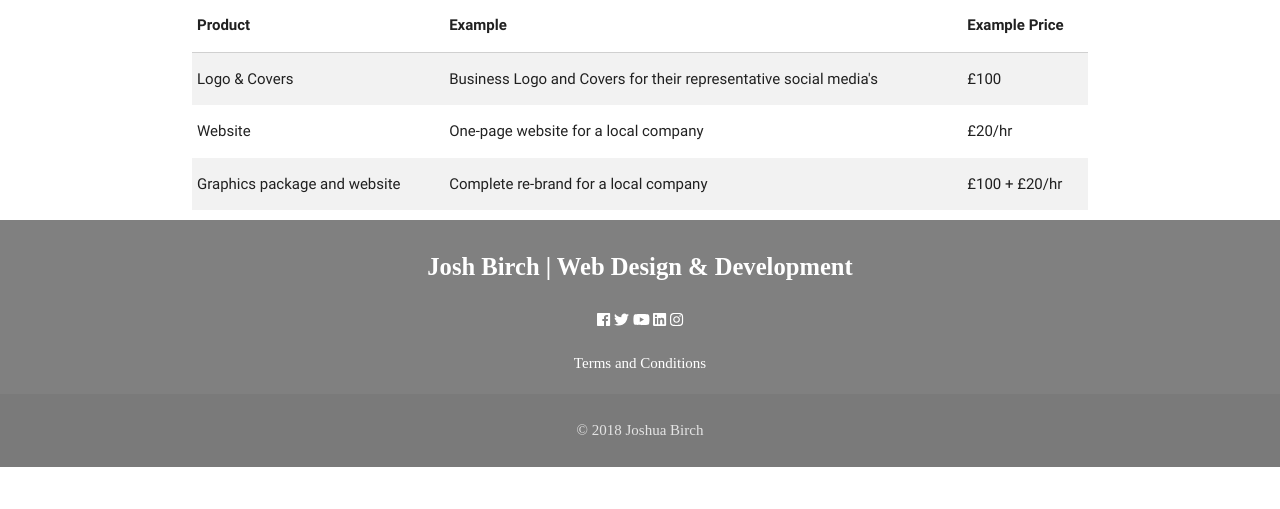
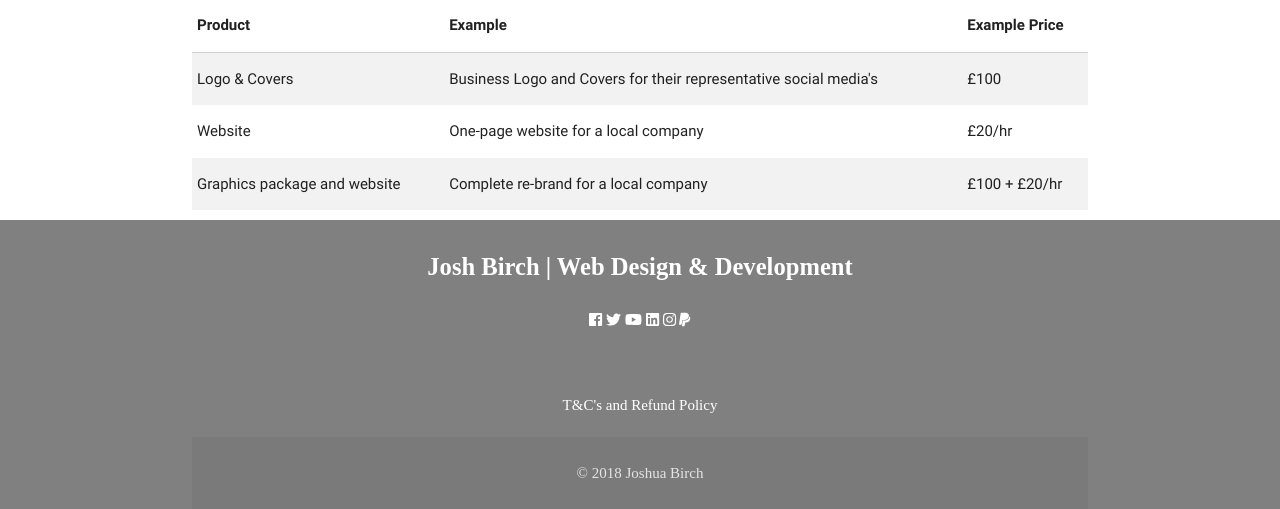
Before and after one commit to SSCBirchJosh/sscbirchjosh.github.io, a PHP site: page / in a window 1280 px wide. Shown: the part 2783-3292 px from the top of the page. Before the commit the page ends 3250 px from the top, so only its background shows below. Run offline with PHP 8.4, Linux system fonts and the light colour scheme; some libraries are stand-ins or nearby versions; some web fonts are replaced.

Commit message:
t&c update

```diff
--- a/css/indexcss.css
+++ b/css/indexcss.css
@@ -268,6 +268,11 @@ form.col.s12 {
     color: #fff;
 }
 
+.fa-paypal {
+    text-decoration: none;
+    color: #fff;
+}
+
 .tc {
     text-align: center;
     text-decoration: none;
@@ -283,6 +288,8 @@ form.col.s12 {
     font-family: 'Fauna One', serif;
     font-weight: 900;
 }
+
+
 
 
 
--- a/index.html
+++ b/index.html
@@ -333,11 +333,14 @@
                     <a href="#"><i class="fab fa-youtube"></i></a>
                     <a href="https://www.linkedin.com/in/birchjosh/"><i class="fab fa-linkedin"></i></a>
                     <a href="https://www.instagram.com/josh_birch_/"><i class="fab fa-instagram"></i></a>
+                    <a href="#"><i class="fab fa-paypal"></i></a>
                 </div>
                 <div class="row">
-                    <a target="_blank" class="tc" href="tandc.html">Terms and Conditions</a>
+                    <img class="paypalbutton" src="">
                 </div>
-            </div>
+                <div class="row">
+                    <a target="_blank" class="tc" href="tandc.html">T&C's and Refund Policy</a>
+                </div>
             <div class="footer-copyright">
                 <div class="container">
                 <p>© 2018 Joshua Birch</p>
--- a/tandc.html
+++ b/tandc.html
@@ -133,6 +133,10 @@
 
                 <p>Our failure to enforce any right or provision of these Terms will not be considered a waiver of those rights. If any provision of these Terms is held to be invalid or unenforceable by a court, the remaining provisions of these Terms will remain in effect. These Terms constitute the entire agreement between us regarding our Service, and supersede and replace any prior agreements we might have between us regarding the Service.</p>
 
+                <h2>Payment Policy</h2>
+
+                <p>All payments that are agreed and signed for are processed through PayPal in which either Credit, Debit or PayPal can be used. The payment will be sent through a PayPal invoice in which will be sent to your provided email. The invoice will include a due date in which the breach of passing this date will incur a termination of all negotiations.</p>
+
 
                 <h2>Changes</h2>
 
```
